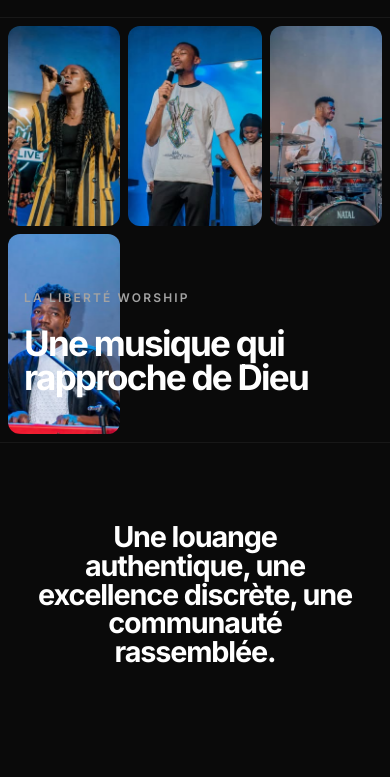
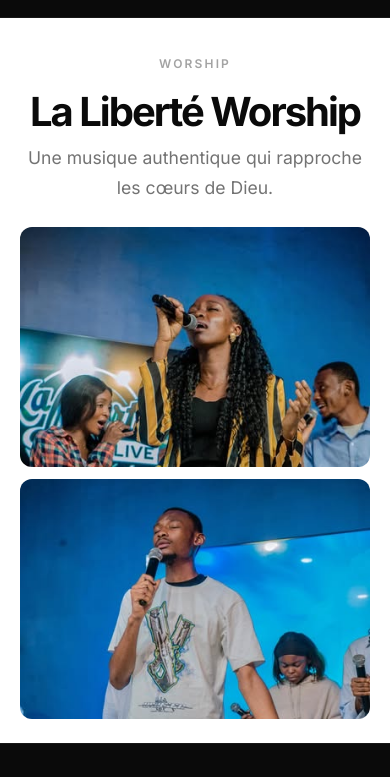
Before and after one commit to zack243/laliberte.live, a plain HTML site: page worship.html in a window 390 px wide. Shown: the part 67-844 px from the top of the page. Drawn offline with Linux system fonts and the light colour scheme.

Commit message:
Header triptych : 3 photos en ligne, texte separe, navbar noire, application a toutes les pages

```diff
--- a/css/style.css
+++ b/css/style.css
@@ -376,97 +376,74 @@ h1, h2, h3, h4, h5, h6 {
 }
 
 /* ============================
-   HERO COLLAGE HEADER
+   HERO TRIPTYCH HEADER
    ============================ */
 
-.hero-collage {
-  position: relative;
-  width: 100%;
-  min-height: 70vh;
+.hero-triptych {
+  background-color: var(--color-white);
+  padding: 3rem 2rem 2rem;
+}
+
+.hero-triptych-title {
+  text-align: center;
+  margin-bottom: 2rem;
+}
+
+.hero-triptych-title .text-display {
+  font-size: clamp(2.5rem, 6vw, 5rem);
+  margin-bottom: 0.75rem;
+  color: var(--color-black);
+}
+
+.hero-triptych-title .text-body {
+  font-size: clamp(1.1rem, 2vw, 1.35rem);
+  color: var(--color-gray-500);
+  max-width: 700px;
+  margin: 0 auto;
+}
+
+.hero-triptych-grid {
   display: grid;
-  grid-template-columns: 1.2fr 1fr 1fr;
-  grid-template-rows: 1fr 1fr;
-  gap: 0.5rem;
-  padding: 0.5rem;
-  background-color: var(--color-black);
-  overflow: hidden;
-}
-
-.hero-collage.variant-2 {
-  grid-template-columns: 1fr 1.2fr 1fr;
-}
-
-.hero-collage.variant-3 {
-  grid-template-columns: 1fr 1fr 1.2fr;
-}
-
-.collage-item {
+  grid-template-columns: repeat(3, 1fr);
+  gap: 1rem;
+  max-width: 1280px;
+  margin: 0 auto;
+}
+
+.hero-triptych-grid .photo-item {
   position: relative;
   overflow: hidden;
   border-radius: var(--radius-sm);
-  min-height: 250px;
-}
-
-.collage-item.large {
-  grid-row: span 2;
-}
-
-.collage-item img {
+  height: 320px;
+  background-color: var(--color-gray-100);
+}
+
+.hero-triptych-grid .photo-item img {
   width: 100%;
   height: 100%;
   object-fit: cover;
-  object-position: center;
-  transition: transform 1.2s ease;
-}
-
-.collage-item:hover img {
-  transform: scale(1.05);
-}
-
-.hero-collage-overlay {
-  position: absolute;
-  inset: 0.5rem;
-  border-radius: var(--radius-sm);
-  background: linear-gradient(to bottom, rgba(0,0,0,0.15) 0%, rgba(0,0,0,0.4) 100%);
-  z-index: 1;
-  pointer-events: none;
-}
-
-.hero-collage-content {
-  position: absolute;
-  inset: 0;
-  z-index: 2;
-  display: flex;
-  flex-direction: column;
-  justify-content: flex-end;
-  padding: 4rem 2.5rem;
-  max-width: 900px;
-}
-
-.hero-collage-content .text-display {
-  color: var(--color-white);
-  margin-bottom: 1rem;
-  font-size: clamp(2.5rem, 6vw, 5.5rem);
-}
-
-.hero-collage-content .text-body {
-  color: rgba(255, 255, 255, 0.85);
-  max-width: 600px;
-  font-size: 1.1rem;
+  object-position: top center;
+  transition: transform 1s ease;
+  display: block;
+}
+
+.hero-triptych-grid .photo-item:hover img {
+  transform: scale(1.03);
 }
 
 .statement-bar {
   background-color: var(--color-black);
   color: var(--color-white);
-  padding: 5rem 2rem;
+  padding: 4rem 2rem;
   text-align: center;
   border-top: 1px solid rgba(255, 255, 255, 0.06);
 }
 
 .statement-bar .text-headline {
-  font-size: clamp(1.8rem, 4vw, 3.5rem);
-  max-width: 1000px;
+  font-size: clamp(1.5rem, 3.5vw, 2.8rem);
+  max-width: 900px;
   margin: 0 auto;
+  line-height: 1.2;
 }
 
 /* ============================
@@ -1455,13 +1432,13 @@ h1, h2, h3, h4, h5, h6 {
     grid-template-columns: repeat(2, 1fr);
   }
 
-  .hero-collage {
-    grid-template-columns: 1fr 1fr;
-    grid-template-rows: auto;
-  }
-
-  .collage-item.large {
-    grid-row: span 1;
+  .hero-triptych-grid {
+    grid-template-columns: repeat(3, 1fr);
+    gap: 0.75rem;
+  }
+
+  .hero-triptych-grid .photo-item {
+    height: 280px;
   }
 
   .footer-grid {
@@ -1488,25 +1465,25 @@ h1, h2, h3, h4, h5, h6 {
     height: 44px;
   }
 
-  .hero-collage {
+  .hero-triptych {
+    padding: 2rem 1.25rem 1.5rem;
+  }
+
+  .hero-triptych-title {
+    margin-bottom: 1.5rem;
+  }
+
+  .hero-triptych-grid {
     grid-template-columns: 1fr;
-    min-height: auto;
-  }
-
-  .collage-item {
-    min-height: 200px;
-  }
-
-  .collage-item.large {
-    grid-row: span 1;
-  }
-
-  .hero-collage-content {
-    padding: 2rem 1.5rem;
-  }
-
-  .hero-collage-content .text-display {
-    font-size: clamp(2rem, 9vw, 3rem);
+    gap: 0.75rem;
+  }
+
+  .hero-triptych-grid .photo-item {
+    height: 240px;
+  }
+
+  .hero-triptych-grid .photo-item:nth-child(3) {
+    display: none;
   }
 
   .cards-grid,
--- a/worship.html
+++ b/worship.html
@@ -51,17 +51,18 @@
       <a href="https://www.tiktok.com/@lalibertelive" target="_blank" rel="noopener" aria-label="TikTok" class="mobile-social"><svg viewBox="0 0 24 24" fill="currentColor"><path d="M19.59 6.69a4.83 4.83 0 0 1-3.77-4.25V2h-3.45v13.67a2.89 2.89 0 0 1-5.2 1.74 2.89 2.89 0 0 1 2.31-4.64 2.93 2.93 0 0 1 .88.13V9.4a6.84 6.84 0 0 0-1-.05A6.33 6.33 0 0 0 5 20.1a6.34 6.34 0 0 0 10.86-4.43v-6.95a8.16 8.16 0 0 0 4.77 1.52v-3.4a4.85 4.85 0 0 1-1.04-.1z"/></svg></a>
     </div>
   </div>
-  <header class="hero-collage variant-2">
-    <div class="collage-item large"><img src="images/WORSHIP/657843081_18078127214452903_6269757926993181161_n.jpg" alt="La Liberté Worship"></div>
-<div class="collage-item "><img src="images/WORSHIP/656027513_18077247764452903_3607056249082343212_n.jpg" alt="La Liberté Worship"></div>
-<div class="collage-item "><img src="images/WORSHIP/658825901_18078266579452903_7657002935173183349_n.jpg" alt="La Liberté Worship"></div>
-<div class="collage-item "><img src="images/WORSHIP/661069213_18078361187452903_3646947751017285152_n.jpg" alt="La Liberté Worship"></div>
-    <div class="hero-collage-content">
-      <span class="section-label">La Liberté Worship</span>
-      <h1 class="text-display reveal">Une musique qui rapproche de Dieu</h1>
+  <header class="hero-triptych">
+    <div class="hero-triptych-title">
+      <span class="section-label">Worship</span>
+      <h1 class="text-display reveal">La Liberté Worship</h1>
+      <p class="text-body reveal delay-1">Une musique authentique qui rapproche les cœurs de Dieu.</p>
+    </div>
+    <div class="hero-triptych-grid reveal delay-2">
+      <div class="photo-item"><img src="images/WORSHIP/657843081_18078127214452903_6269757926993181161_n.jpg" alt="La Liberté Worship"></div>
+<div class="photo-item"><img src="images/WORSHIP/656027513_18077247764452903_3607056249082343212_n.jpg" alt="La Liberté Worship"></div>
+<div class="photo-item"><img src="images/WORSHIP/658825901_18078266579452903_7657002935173183349_n.jpg" alt="La Liberté Worship"></div>
     </div>
   </header>
-
   <section class="statement-bar">
     <p class="text-headline reveal">Une louange authentique, une excellence discrète, une communauté rassemblée.</p>
   </section>
@@ -105,7 +106,7 @@
     </div>
   </section>
 
-  <section class="section">
+  <section class="section section-light">
     <div class="container">
       <div class="split-layout">
         <div class="split-content reveal">
```
Also changed, not shown: a-propos.html (+8 -7 lines), campus.html (+10 -9 lines), contact.html (+10 -9 lines), index.html (+8 -8 lines), kids.html (+11 -10 lines), messages.html (+9 -8 lines), 1 other file.
